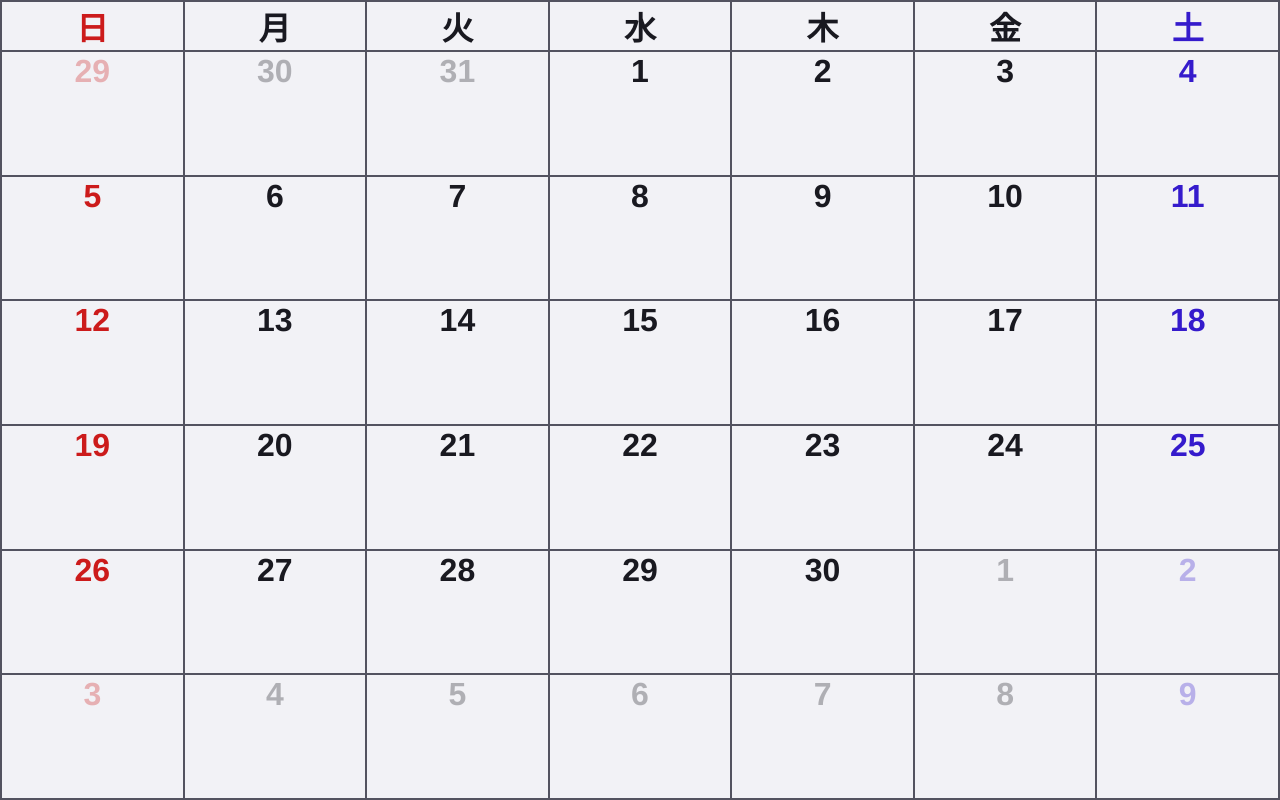
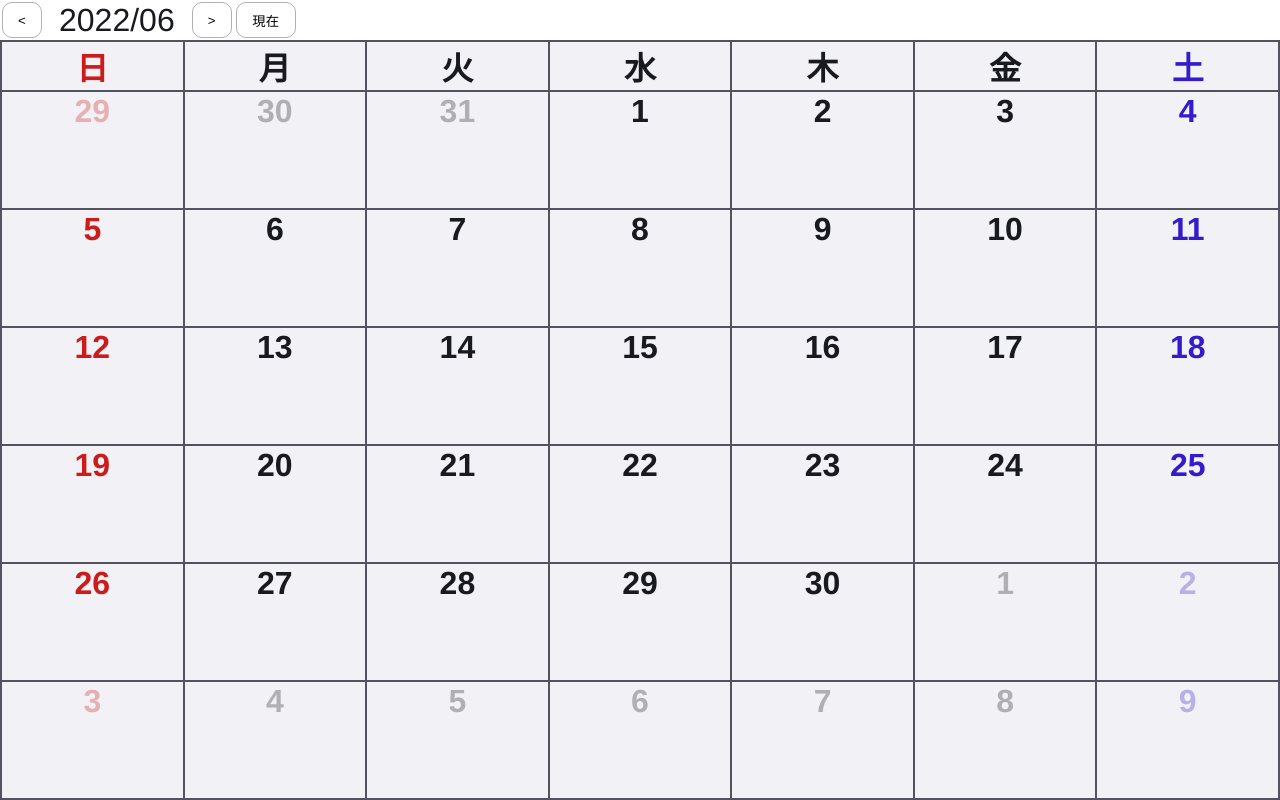
Before and after one commit to nanagami1369/simple-calendar, a Vue app: page / in a window 1280 px wide. Built offline with nearby package versions, Linux system fonts and the light colour scheme.

Commit message:
headerの見た目を作成

```diff
--- a/src/App.vue
+++ b/src/App.vue
@@ -40,6 +40,12 @@ console.log(calendar);
 
 <template>
   <main>
+    <header class="calendar-header">
+      <button class="arrow-button">&lt;</button>
+      <section class="current-date">2022/06</section>
+      <button class="arrow-button">&gt;</button>
+      <button>現在</button>
+    </header>
     <table>
       <thead class="day-of-week">
         <tr>
@@ -76,9 +82,25 @@ console.log(calendar);
 main {
   height: 100%;
   color: #191920;
+  header {
+    display: flex;
+    height: 40px;
+    font-size: 2em;
+    section.current-date {
+      margin: auto 15px;
+    }
+    button {
+      margin: 2px;
+      width: 60px;
+    }
+
+    button.arrow-button {
+      width: 40px;
+    }
+  }
   table {
     width: 100%;
-    height: 100%;
+    height: calc(100% - 40px);
     padding: 0px;
     border-collapse: collapse;
     td {
```
